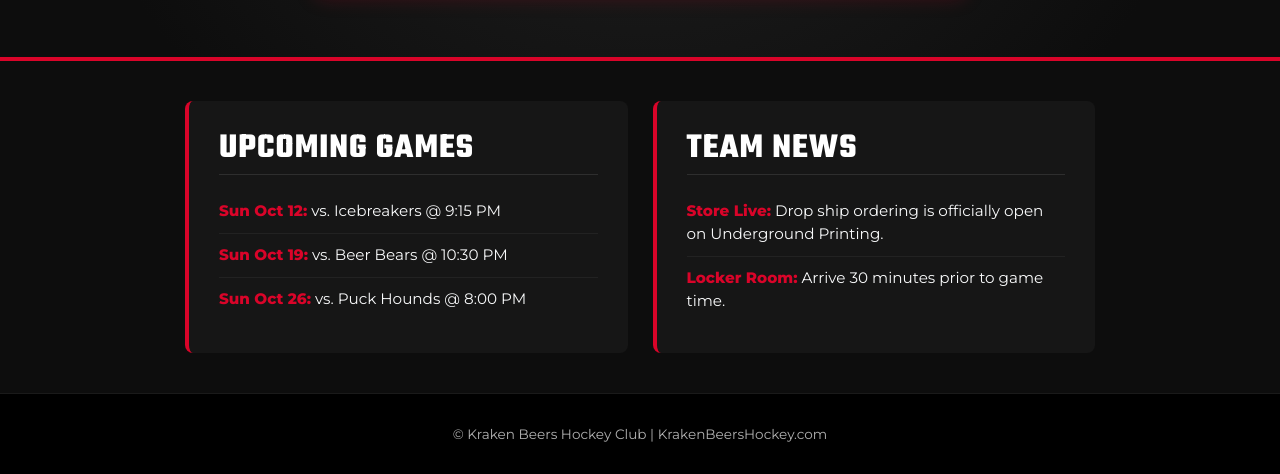
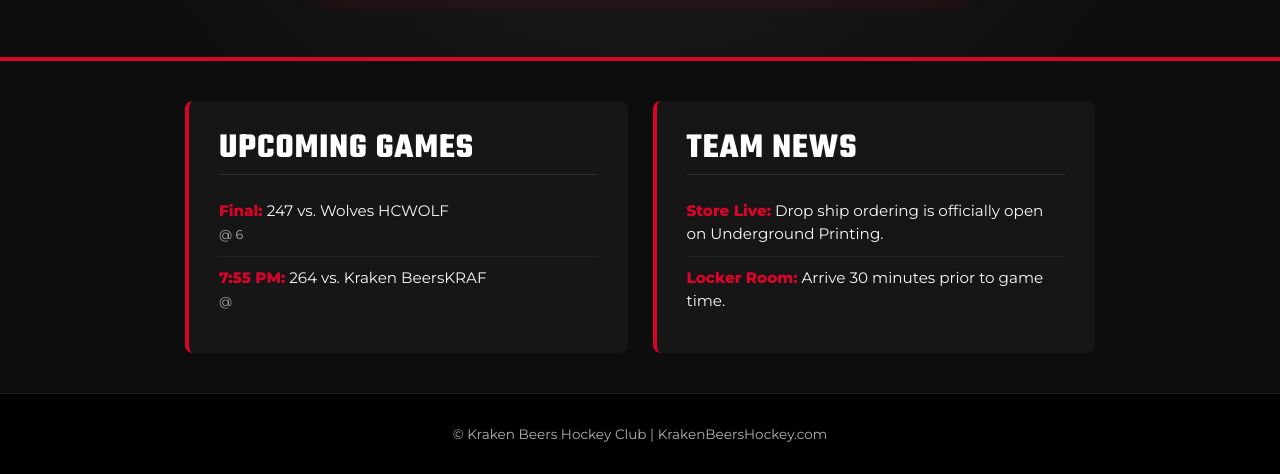
Before and after one commit to TW0Toes/KrakenBeersHockey, a plain HTML site: page index.html in a window 1280 px wide. Shown: the part 768-1242 px from the top of the page. Drawn offline with Linux system fonts and the light colour scheme.

Commit message:
Update index.html

```diff
--- a/index.html
+++ b/index.html
@@ -211,7 +211,6 @@
 
   <!-- Top Banner Header with Horizontal Logo -->
   <div class="top-bar">
-    <!-- Replace 'kb-horiz.png' with your actual image path if saved differently -->
     <img src="kb-horiz.png" alt="Kraken Beers Hockey">
   </div>
 
@@ -219,7 +218,6 @@
   <header>
     <!-- Mascot Graphic -->
     <div class="mascot-container">
-      <!-- Replace 'KRAKEN_UPDATE.png' with your mascot file name -->
       <img src="KRAKEN_UPDATE.png" alt="Kraken Beers Mascot">
     </div>
 
@@ -242,10 +240,8 @@
     <div class="grid">
       <div class="info-box">
         <h3>Upcoming Games</h3>
-        <ul>
-          <li><strong>Sun Oct 12:</strong> vs. Icebreakers @ 9:15 PM</li>
-          <li><strong>Sun Oct 19:</strong> vs. Beer Bears @ 10:30 PM</li>
-          <li><strong>Sun Oct 26:</strong> vs. Puck Hounds @ 8:00 PM</li>
+        <ul id="schedule-list">
+          <li>Loading schedule...</li>
         </ul>
       </div>
 
@@ -264,5 +260,34 @@
     &copy; Kraken Beers Hockey Club | KrakenBeersHockey.com
   </footer>
 
+  <!-- Dynamic Schedule Script -->
+  <script>
+    async function loadSchedule() {
+      const listEl = document.getElementById('schedule-list');
+      try {
+        const res = await fetch('schedule.json');
+        if (!res.ok) throw new Error('No schedule file found');
+
+        const games = await res.json();
+        if (!games || !games.length) {
+          listEl.innerHTML = '<li>No upcoming games scheduled.</li>';
+          return;
+        }
+
+        listEl.innerHTML = games.map(game => `
+          <li>
+            <strong>${game.date_time}:</strong>
+            ${game.home_team} vs. ${game.away_team}
+            <br><small style="color: var(--text-muted);">@ ${game.location}</small>
+          </li>
+        `).join('');
+      } catch (err) {
+        listEl.innerHTML = '<li>Check back soon for updated game times.</li>';
+      }
+    }
+
+    document.addEventListener('DOMContentLoaded', loadSchedule);
+  </script>
+
 </body>
 </html>
```
